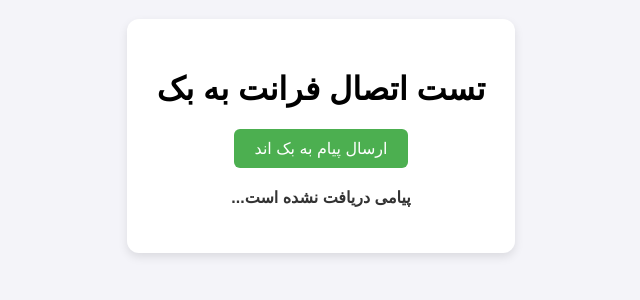
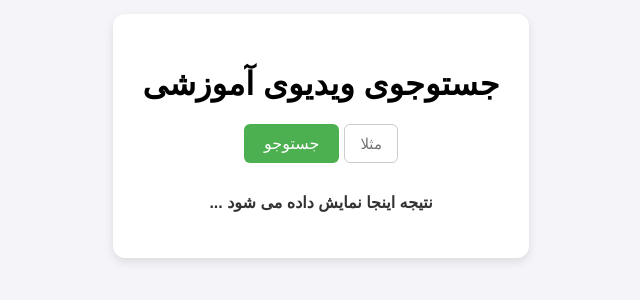
Before and after one commit to Maryam-Musavi/STT-Project, a plain HTML site: page frontend/index.html in a window 1280 px wide. Shown: the part 264-564 px from the top of the page, without its empty margins (319-959 px from the left). Drawn offline with Linux system fonts and the light colour scheme.

Commit message:
Altering-The -Code

```diff
--- a/frontend/index.html
+++ b/frontend/index.html
@@ -2,14 +2,20 @@
 <html lang="fa" dir="rtl">
 <head>
     <meta charset="UTF-8">
-    <title>کاپ کیک - STT پروژه</title>
+    <title>کاپ کیک - جستوجوی یوتیوب</title>
     <link rel="stylesheet" href="style.css">
 </head>
 <body>
     <div class="container">
-        <h1>تست اتصال فرانت به بک</h1>
-        <button id="test-btn">ارسال پیام به بک اند</button>
-        <p id="result">پیامی دریافت نشده است...</p>
+        <h1>جستوجوی ویدیوی آموزشی</h1>
+
+        <!--کادر ورودی برای موضوع جستوجو-->
+        <input type="text" id="search-input" placeholder="مثلا آموزش پایتون ...">
+
+        <!--دکمه جستوجو-->
+        <button id="search-input">جستوجو</button>
+
+        <p id="result">نتیجه اینجا نمایش داده می شود ...</p>
     </div>
 
     <!--متصل کردن فایل جاوااسکریپت-->
--- a/frontend/style.css
+++ b/frontend/style.css
@@ -35,3 +35,17 @@ button:hover {
     font-weight: bold;
     color: #333;
 }
+
+input[type="text"] {
+    padding: 10px 15px;
+    font-size: 15px;
+    border: 1px solid #ccc;
+    border-radius: 6px;
+    width: 22px;
+    outline: none;
+    margin-bottom: 10px;
+}
+
+input[type="text"]:focus {
+    border-color: #4caf50;
+}
```
